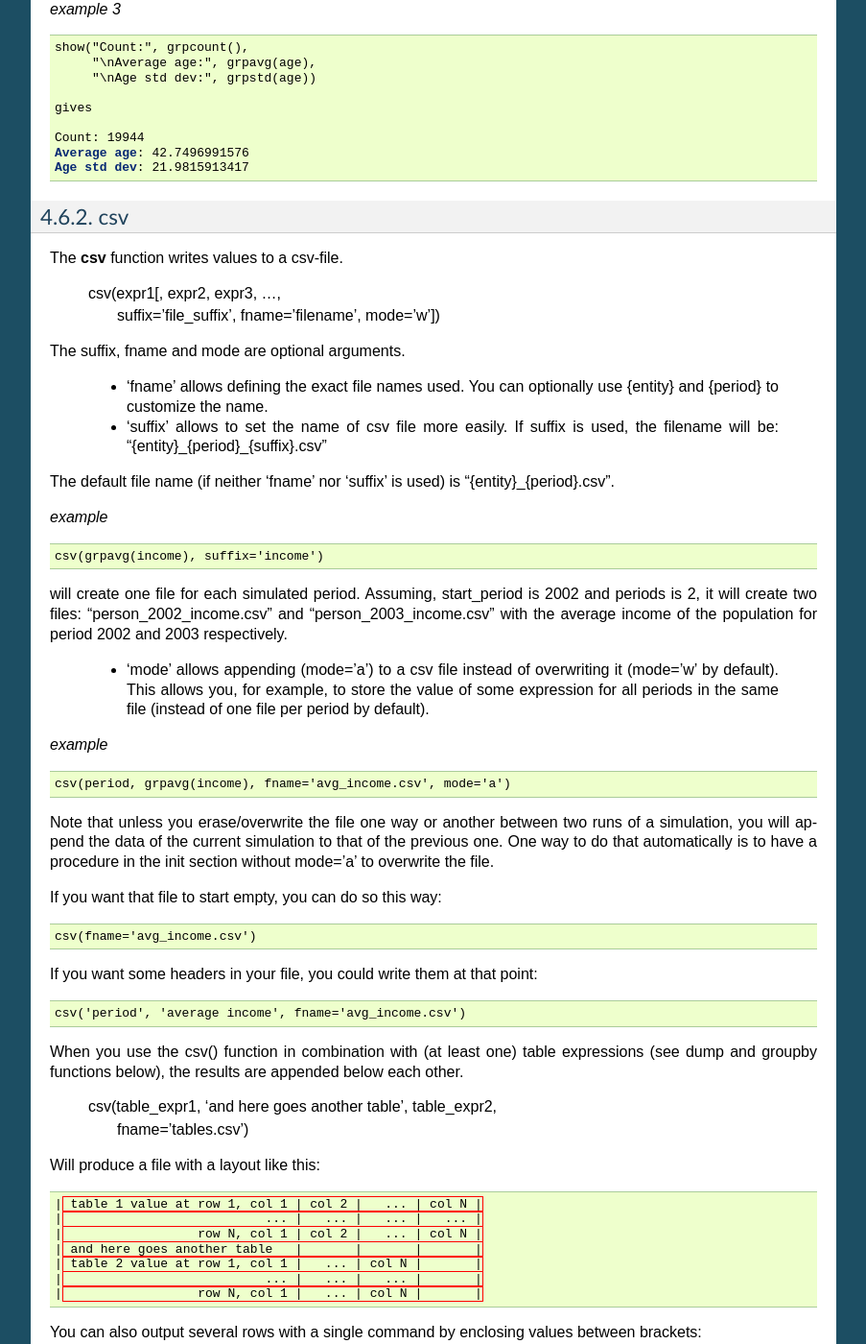
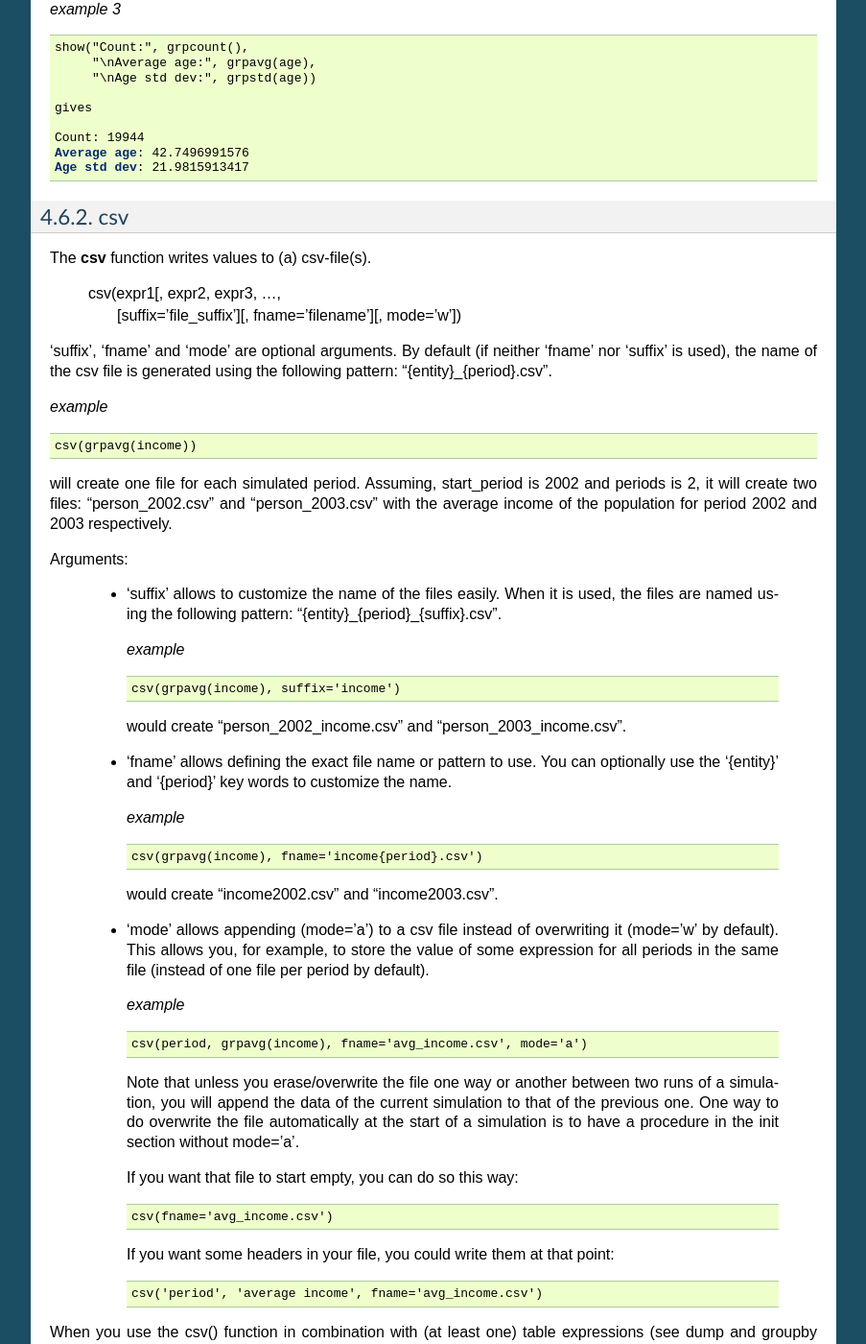
Before and after one commit to liam2/liam2, a Sphinx documentation site: the page built from doc/usersguide/source/processes.rst, in a window 1280 px wide and 1400 px high, scrolled down 15419 px. Shown: the whole window at 96% size, without its empty margins (198-1101 px from the left). Built offline with Sphinx 7.4.7, drawn with Linux system fonts in a browser that asks for light colours; formulas are drawn with MathJax 3.

Commit message:
improve documentation about csv arguments

```diff
--- a/doc/usersguide/source/processes.rst
+++ b/doc/usersguide/source/processes.rst
@@ -964,51 +964,69 @@ result on the next line.
 csv
 ---
 
-The **csv** function writes values to a csv-file.
+The **csv** function writes values to (a) csv-file(s).
 
     csv(expr1[, expr2, expr3, ...,
-        suffix='file_suffix', fname='filename', mode='w'])
+        [suffix='file_suffix'][, fname='filename'][, mode='w'])
 
-The suffix, fname and mode are optional arguments.
-
-  - 'fname' allows defining the exact file names used. You can optionally use
-    {entity} and {period} to customize the name.
-  - 'suffix' allows to set the name of csv file more easily. If suffix is used,
-    the filename will be: "{entity}_{period}_{suffix}.csv"
-
-The default file name (if neither 'fname' nor 'suffix' is used) is
-"{entity}_{period}.csv".
+'suffix', 'fname' and 'mode' are optional arguments. By default (if neither
+'fname' nor 'suffix' is used), the name of the csv file is generated using the
+following pattern: "{entity}_{period}.csv".
 
 *example* ::
 
-    csv(grpavg(income), suffix='income')
+    csv(grpavg(income))
 
 will create one file for each simulated period. Assuming, start_period is
-2002 and periods is 2, it will create two files: "person_2002_income.csv" and
-"person_2003_income.csv" with the average income of the population for period
+2002 and periods is 2, it will create two files: "person_2002.csv" and
+"person_2003.csv" with the average income of the population for period
 2002 and 2003 respectively.
 
-   - 'mode' allows appending (mode='a') to a csv file instead of overwriting it
-     (mode='w' by default). This allows you, for example, to store the value of
-     some expression for all periods in the same file (instead of one file per
-     period by default).
+Arguments:
 
-*example* ::
+  - 'suffix' allows to customize the name of the files easily.
+    When it is used, the files are named using the following pattern:
+    "{entity}_{period}_{suffix}.csv".
 
-    csv(period, grpavg(income), fname='avg_income.csv', mode='a')
+    *example* ::
 
-Note that unless you erase/overwrite the file one way or another between two
-runs of a simulation, you will append the data of the current simulation to
-that of the previous one. One way to do that automatically is to have a
-procedure in the init section without mode='a' to overwrite the file.
+        csv(grpavg(income), suffix='income')
 
-If you want that file to start empty, you can do so this way: ::
+    would create "person_2002_income.csv" and "person_2003_income.csv".
 
-    csv(fname='avg_income.csv')
+  - 'fname' allows defining the exact file name or pattern to use.
+    You can optionally use the '{entity}' and '{period}' key words to customize
+    the name.
 
-If you want some headers in your file, you could write them at that point: ::
+    *example* ::
 
-    csv('period', 'average income', fname='avg_income.csv')
+        csv(grpavg(income), fname='income{period}.csv')
+
+    would create "income2002.csv" and "income2003.csv".
+
+  - 'mode' allows appending (mode='a') to a csv file instead of overwriting it
+    (mode='w' by default). This allows you, for example, to store the value of
+    some expression for all periods in the same file (instead of one file per
+    period by default).
+
+    *example* ::
+
+        csv(period, grpavg(income), fname='avg_income.csv', mode='a')
+
+    Note that unless you erase/overwrite the file one way or another between
+    two runs of a simulation, you will append the data of the current
+    simulation to that of the previous one. One way to do overwrite the file
+    automatically at the start of a simulation is to have a procedure in the
+    init section without mode='a'.
+
+    If you want that file to start empty, you can do so this way: ::
+
+        csv(fname='avg_income.csv')
+
+    If you want some headers in your file, you could write them at that
+    point: ::
+
+        csv('period', 'average income', fname='avg_income.csv')
 
 When you use the csv() function in combination with (at least one) table
 expressions (see dump and groupby functions below), the results are appended
```
